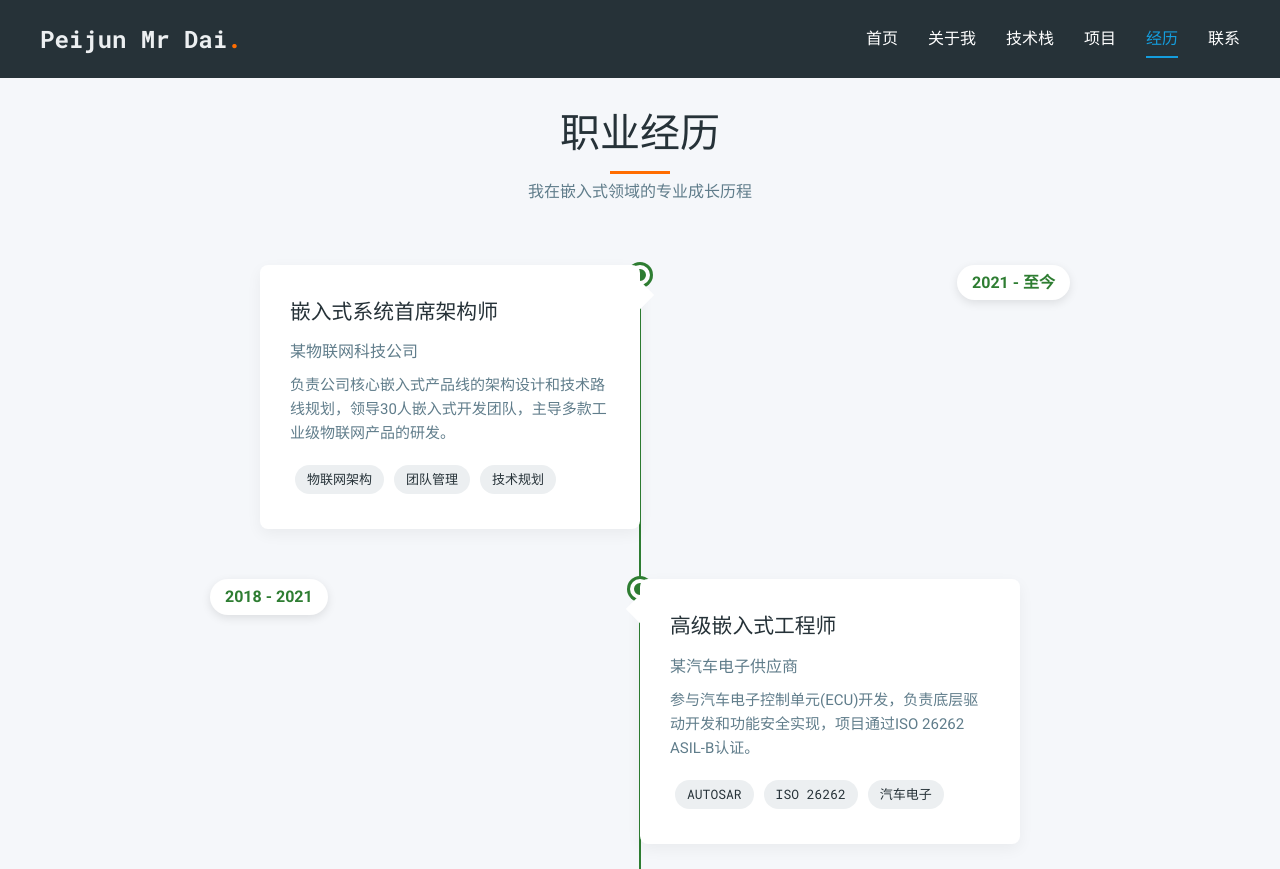
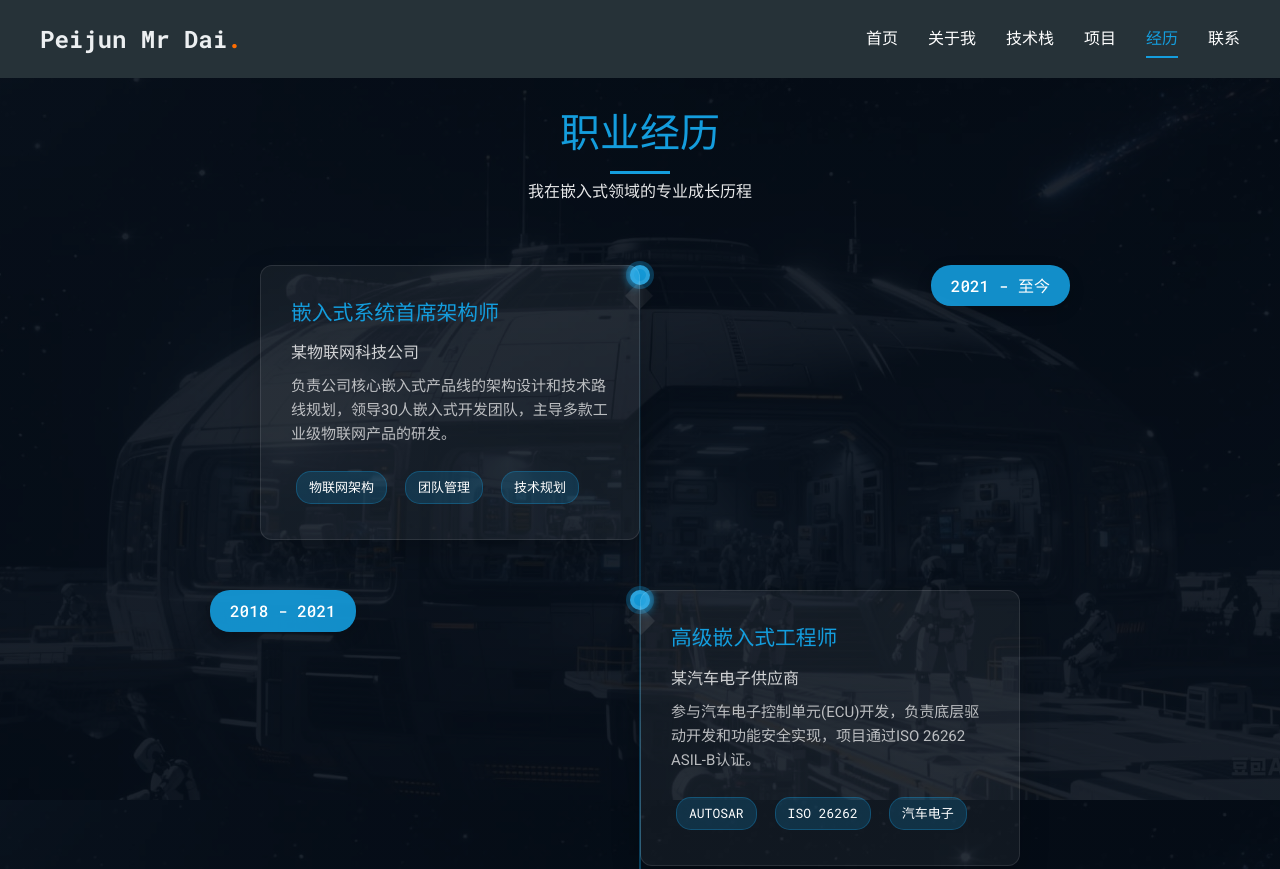
Before and after one commit to peijunMrdai/peijunMrdai.github.io, a plain HTML site: page experience.html in a window 1280 px wide. Shown: the top 869 px of the page. Drawn offline with nearby package versions, Linux system fonts and the light colour scheme.

Commit message:
feat(experience.html): 通过动画和响应式改进增强时间线设计

```diff
--- a/experience.html
+++ b/experience.html
@@ -9,25 +9,56 @@
     <link rel="stylesheet" href="https://cdn.jsdelivr.net/npm/bootstrap-icons@1.10.5/font/bootstrap-icons.css">
     <link rel="stylesheet" href="assets/css/style.css">
     <style>
-        /* 职业经历页面特有样式 */
+/* 职业经历页面样式 */
 .timeline {
     padding: 100px 0;
-            background-color: #f5f7fa;
+    background: linear-gradient(rgba(5, 13, 24, 0.9), rgba(5, 13, 24, 0.9)),
+                url('assets/images/hero-bg.jpg') center/cover no-repeat fixed;
+    color: #fff;
+    min-height: calc(100vh - 80px);
+    position: relative;
+}
+
+.timeline::after {
+    content: '';
+    position: absolute;
+    bottom: 0;
+    left: 0;
+    right: 0;
+    height: 50%;
+    background: linear-gradient(to top, rgba(20, 157, 221, 0.1), transparent);
+    pointer-events: none;
 }
 
 .section-title {
     text-align: center;
     margin-bottom: 60px;
+    position: relative;
+    z-index: 1;
 }
 
 .section-title h2 {
     font-size: 2.5rem;
-            color: var(--secondary-color);
+    color: #149ddd;
     margin-bottom: 15px;
+    position: relative;
+    display: inline-block;
+    font-family: 'Roboto Mono', monospace;
+}
+
+.section-title h2:after {
+    content: '';
+    position: absolute;
+    width: 60px;
+    height: 3px;
+    background-color: #149ddd;
+    bottom: -10px;
+    left: 50%;
+    transform: translateX(-50%);
 }
 
 .section-title p {
-            color: var(--text-light);
+    color: rgba(255, 255, 255, 0.9);
     max-width: 700px;
     margin: 0 auto;
 }
@@ -37,6 +68,8 @@
     max-width: 800px;
     margin: 50px auto 0;
     padding: 0 20px;
+    z-index: 1;
+    animation: fadeIn 0.8s ease;
 }
 
 .timeline-container::before {
@@ -47,13 +80,23 @@
     transform: translateX(-50%);
     width: 2px;
     height: 100%;
-            background-color: var(--primary-color);
+    background: linear-gradient(to bottom, transparent, #149ddd, transparent);
+    opacity: 0.5;
 }
 
 .timeline-item {
     position: relative;
     margin-bottom: 50px;
+    opacity: 0;
+    transform: translateY(20px);
+    animation: slideIn 0.6s ease forwards;
 }
+
+.timeline-item:nth-child(1) { animation-delay: 0.2s; }
+.timeline-item:nth-child(2) { animation-delay: 0.4s; }
+.timeline-item:nth-child(3) { animation-delay: 0.6s; }
+.timeline-item:nth-child(4) { animation-delay: 0.8s; }
+.timeline-item:nth-child(5) { animation-delay: 1.0s; }
 
 .timeline-item:nth-child(odd) {
     padding-right: 50%;
@@ -64,11 +107,20 @@
 }
 
 .timeline-content {
-            background-color: white;
+    background: rgba(255, 255, 255, 0.05);
+    backdrop-filter: blur(5px);
     padding: 30px;
-            border-radius: 8px;
-            box-shadow: 0 5px 15px rgba(0, 0, 0, 0.05);
+    border-radius: 12px;
+    box-shadow: 0 10px 30px rgba(0, 0, 0, 0.2);
     position: relative;
+    border: 1px solid rgba(255, 255, 255, 0.1);
+    transition: all 0.3s ease;
+}
+
+.timeline-content:hover {
+    transform: translateY(-5px);
+    box-shadow: 0 15px 35px rgba(20, 157, 221, 0.2);
+    border-color: rgba(20, 157, 221, 0.3);
 }
 
 .timeline-content:before {
@@ -76,7 +128,8 @@
     position: absolute;
     width: 20px;
     height: 20px;
-            background-color: white;
+    background: rgba(255, 255, 255, 0.05);
+    backdrop-filter: blur(5px);
     top: 20px;
     transform: rotate(45deg);
 }
@@ -92,12 +145,14 @@
 .timeline-date {
     position: absolute;
     top: 0;
-            color: var(--primary-color);
-            font-weight: 600;
-            background-color: white;
-            padding: 5px 15px;
+    color: #fff;
+    font-weight: 500;
+    background: rgba(20, 157, 221, 0.9);
+    padding: 8px 20px;
     border-radius: 20px;
-            box-shadow: 0 3px 10px rgba(0, 0, 0, 0.1);
+    box-shadow: 0 5px 15px rgba(0, 0, 0, 0.2);
+    font-family: 'Roboto Mono', monospace;
+    transition: all 0.3s ease;
 }
 
 .timeline-item:nth-child(odd) .timeline-date {
@@ -118,44 +173,82 @@
     width: 20px;
     height: 20px;
     border-radius: 50%;
-            background-color: var(--primary-color);
-            border: 4px solid white;
-            box-shadow: 0 0 0 3px var(--primary-color);
+    background-color: #149ddd;
+    border: 4px solid rgba(255, 255, 255, 0.1);
+    box-shadow: 0 0 0 4px rgba(20, 157, 221, 0.3);
+    transition: all 0.3s ease;
+}
+
+.timeline-item:hover .timeline-dot {
+    background-color: #fff;
+    border-color: #149ddd;
+    transform: translateX(-50%) scale(1.2);
 }
 
 .timeline-content h3 {
     font-size: 1.3rem;
     margin-bottom: 10px;
-            color: var(--secondary-color);
+    color: #149ddd;
+    font-family: 'Roboto Mono', monospace;
 }
 
 .timeline-content h4 {
     font-size: 1rem;
     margin-bottom: 10px;
-            color: var(--text-light);
+    color: rgba(255, 255, 255, 0.8);
     font-weight: 400;
 }
 
 .timeline-content p {
-            color: var(--text-light);
+    color: rgba(255, 255, 255, 0.7);
     font-size: 15px;
+    line-height: 1.6;
 }
 
 .timeline-tech {
-            margin-top: 15px;
+    margin-top: 20px;
     display: flex;
     flex-wrap: wrap;
+    gap: 8px;
 }
 
 .chip {
     display: inline-block;
-            background-color: var(--light-color);
-            padding: 4px 12px;
-            border-radius: 20px;
-            margin: 5px;
+    background: rgba(20, 157, 221, 0.2);
+    padding: 5px 12px;
+    border-radius: 15px;
     font-size: 13px;
-            color: var(--secondary-color);
+    color: #fff;
     font-family: 'Roboto Mono', monospace;
+    border: 1px solid rgba(20, 157, 221, 0.3);
+    transition: all 0.3s ease;
+}
+
+.chip:hover {
+    background: rgba(20, 157, 221, 0.4);
+    transform: translateY(-2px);
+}
+
+@keyframes fadeIn {
+    from {
+        opacity: 0;
+        transform: translateY(20px);
+    }
+    to {
+        opacity: 1;
+        transform: translateY(0);
+    }
+}
+
+@keyframes slideIn {
+    from {
+        opacity: 0;
+        transform: translateY(20px);
+    }
+    to {
+        opacity: 1;
+        transform: translateY(0);
+    }
 }
 
 @media (max-width: 992px) {
@@ -178,14 +271,36 @@
         left: 0;
         right: auto;
         transform: translateX(0);
-                top: -30px;
+        top: -40px;
     }
 
     .timeline-item:nth-child(odd) .timeline-content:before,
     .timeline-item:nth-child(even) .timeline-content:before {
-                left: 20px;
-                top: -10px;
-                transform: rotate(135deg);
+        left: -10px;
+        top: 20px;
+    }
+
+    .timeline-content {
+        margin-top: 45px;
+    }
+}
+
+@media (max-width: 576px) {
+    .section-title h2 {
+        font-size: 2rem;
+    }
+
+    .timeline-content {
+        padding: 20px;
+    }
+
+    .timeline-content h3 {
+        font-size: 1.1rem;
+    }
+
+    .timeline-date {
+        font-size: 0.9rem;
+        padding: 6px 15px;
     }
 }
     </style>
```
Lines whose indentation alone changed are shown as unchanged.
